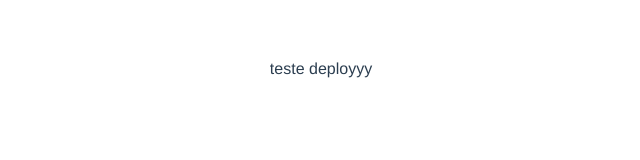
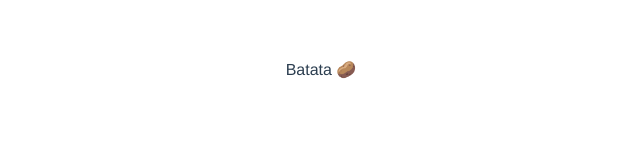
Before and after one commit to Freitas29/kuberentes-front, a Vue app: page / in a window 1280 px wide. Shown: the top 160 px of the page, without its empty margins (319-959 px from the left). Built offline with nearby package versions, Linux system fonts and the light colour scheme.

Commit message:
feat: update text

```diff
--- a/src/App.vue
+++ b/src/App.vue
@@ -4,7 +4,7 @@
 </script>
 
 <template>
-  <p>teste deployyy</p>
+  <p>Batata 🥔</p>
 </template>
 
 <style>
```
